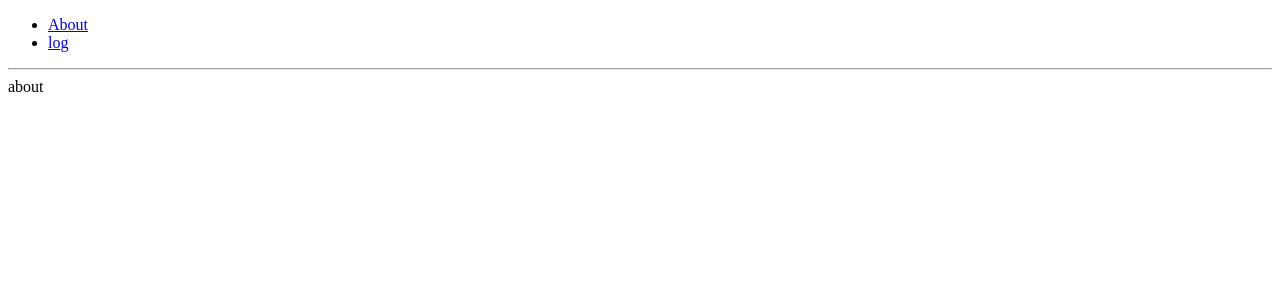
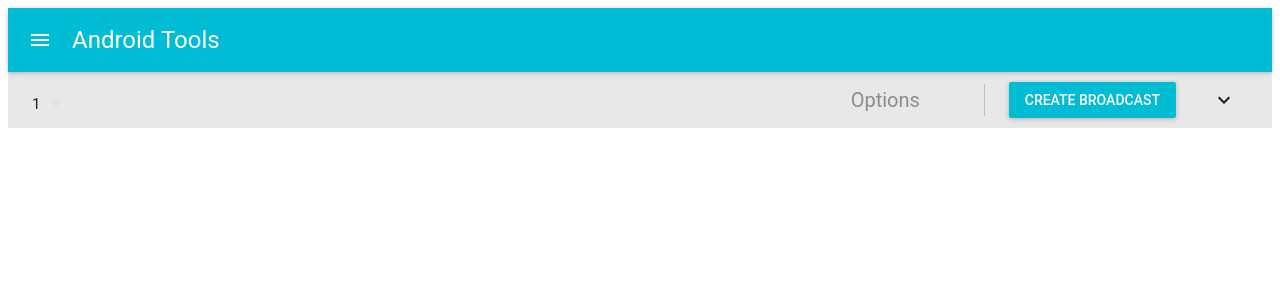
Before and after one commit to LavenderStream/AndroidLog, a React app: page /#/log in a window 1280 px wide. Shown: the top 300 px of the page. Built offline with nearby package versions, Linux system fonts and the light colour scheme.

Commit message:
Product: SegwayRobot G1
Module:

BugID:

Description:

Signed-off-by: xin

```diff
--- a/app/App.jsx
+++ b/app/App.jsx
@@ -5,11 +5,8 @@ import MuiThemeProvider from 'material-ui/styles/MuiThemeProvider';
 import DrawerView from './components/DrawerView.jsx';
 import Logcat from './components/logcat/Logcat.jsx'
 import About from './components/logcat/About.jsx'
-import {
-  BrowserRouter as Router,
-  Route,
-  Link
-} from 'react-router-dom'
+
+import { HashRouter , Route } from 'react-router-dom'
 
 class App extends React.Component {
 
@@ -19,37 +16,17 @@ class App extends React.Component {
 
   render() {
     return (
-      <Router>
+      <HashRouter>
+        <MuiThemeProvider>
           <div>
-            <ul>
-              <li><Link to="/">About</Link></li>
-              <li><Link to="/log">log</Link></li>
-            </ul>
-
-            <hr/>
+            <AppBar title="Android Tools" iconClassNameRight="muidocs-icon-navigation-expand-more" onLeftIconButtonClick={this._handleLeftIconButtonClick}/>
+            <DrawerView ref="drawerview"/>
 
             <Route exact path="/" component={About}/>
             <Route path="/log" component={Logcat}/>
           </div>
-        </Router>
-     //  <MuiThemeProvider>
-     //    <div>
-     //    <ul>
-     //   <li><Link to="/">Home</Link></li>
-     //   <li><Link to="/about">About</Link></li>
-     // </ul>
-     //      <AppBar title="Android Tools"
-     //              iconClassNameRight="muidocs-icon-navigation-expand-more"
-     //              onLeftIconButtonClick={this._handleLeftIconButtonClick}
-     //              onTitleClick={this._handleLeftIconButtonClick} />
-     //      <DrawerView  ref="drawerview" />
-     //
-     //      <Route exact path="/" component={Logcat}/>
-     // <Route path="/about" component={Logcat}/>
-     //
-     //    </div>
-     //
-     //  </MuiThemeProvider>
+        </MuiThemeProvider>
+      </HashRouter>
     );
   }
 }
--- a/app/components/DrawerView.jsx
+++ b/app/components/DrawerView.jsx
@@ -25,8 +25,8 @@ export default class DrawerView extends React.Component {
               docked={false}
               open={this.state.open}
               onRequestChange={this._handleRequestChange}>
-              <MenuItem onClick={this._handleClose}>Logcat</MenuItem>
-              <MenuItem>Menu Item 2</MenuItem>
+              <MenuItem onClick={this._handleLogCatClick}>Logcat</MenuItem>
+              <MenuItem onClick={this._handleAboutClick}>About</MenuItem>
        </Drawer>
     );
   }
@@ -35,6 +35,17 @@ export default class DrawerView extends React.Component {
     this.setState({
       open: !this.state.open
     });
+  }
+
+  _handleLogCatClick = () => {
+    this._handleClose();
+    window.location.href  = "index.html#/log";
+
+  }
+
+  _handleAboutClick = () => {
+    this._handleClose();
+    window.location.href  = "index.html#/";
   }
 
   _handleClose = () => this.setState({open: false});
--- a/app/components/logcat/Logcat.jsx
+++ b/app/components/logcat/Logcat.jsx
@@ -1,15 +1,52 @@
 import React from 'react';
 import ReactDOM from 'react-dom';
-import { Link } from 'react-router'
+import IconMenu from 'material-ui/IconMenu';
+import IconButton from 'material-ui/IconButton';
+import FontIcon from 'material-ui/FontIcon';
+import NavigationExpandMoreIcon from 'material-ui/svg-icons/navigation/expand-more';
+import MenuItem from 'material-ui/MenuItem';
+import DropDownMenu from 'material-ui/DropDownMenu';
+import RaisedButton from 'material-ui/RaisedButton';
+import {Toolbar, ToolbarGroup, ToolbarSeparator, ToolbarTitle} from 'material-ui/Toolbar';
 
 export default class Logcat extends React.Component {
 
+  constructor(props) {
+    super(props);
+    this.state = {
+      value: 1
+    };
+  }
+
+  handleChange = (event, index, value) => this.setState({value});
+
   render() {
-    return (
-      <div>
-        logcat
-      </div>
-    );
+    var pidItemViews = [];
+    for (var i = 0; i < 10; i++) {
+      pidItemViews.push(<MenuItem key={i} value={i} primaryText={i}/>);
+    }
+
+    return (<div>
+      <Toolbar>
+        <ToolbarGroup firstChild={true}>
+          <DropDownMenu value={this.state.value} onChange={this.handleChange}>
+            {pidItemViews}
+          </DropDownMenu>
+        </ToolbarGroup>
+        <ToolbarGroup>
+          <ToolbarTitle text="Options"/>
+          <FontIcon className="muidocs-icon-custom-sort"/>
+          <ToolbarSeparator/>
+          <RaisedButton label="Create Broadcast" primary={true}/>
+          <IconMenu iconButtonElement={<IconButton touch = {
+              true
+            } > <NavigationExpandMoreIcon/></IconButton>}>
+            <MenuItem primaryText="Download"/>
+            <MenuItem primaryText="More Info"/>
+          </IconMenu>
+        </ToolbarGroup>
+      </Toolbar>
+    </div>);
   }
 
 }
```
